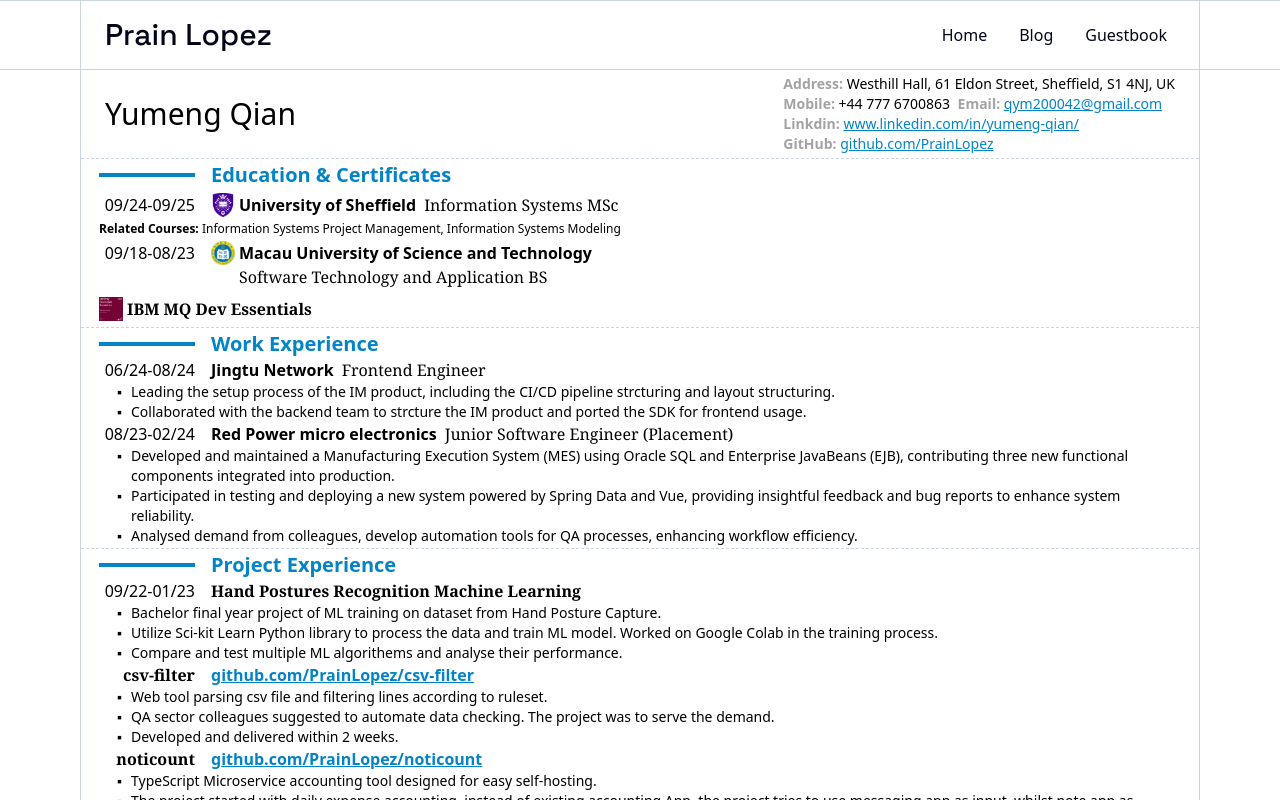
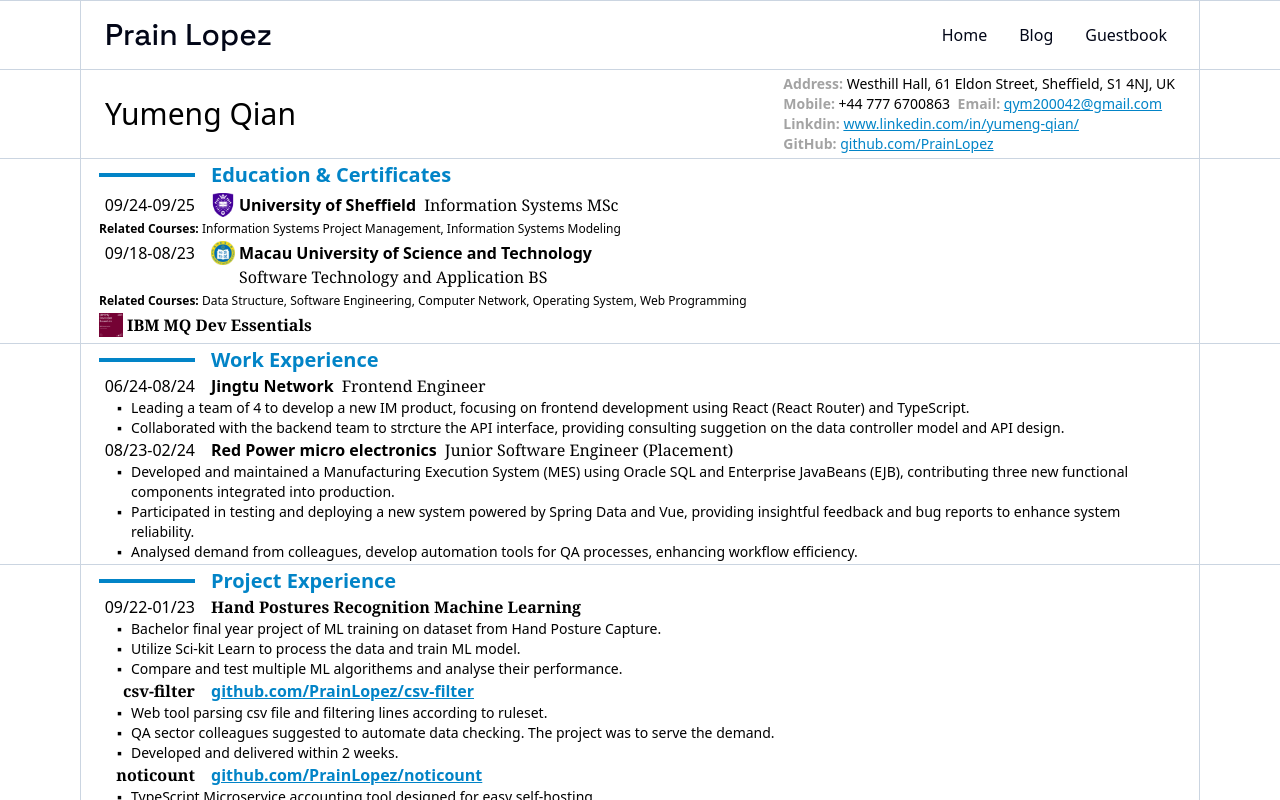
Before and after one commit to PrainLopez/prainfolio, a Next.js app: page /resume/en-gb in a window 1280 px wide. Shown: the top 800 px of the page. Built offline with nearby package versions, Linux system fonts and the light colour scheme.

Commit message:
restructure the frame sections

```diff
--- a/app/(public)/(resume)/resume/en-gb/page.tsx
+++ b/app/(public)/(resume)/resume/en-gb/page.tsx
@@ -3,8 +3,9 @@
 
 function EnResume() {
   return (
-    <section className="sections-xframe">
-      <div className="sections-yframe flex flex-row items-center justify-between border-dashed">
+    <>
+      <section className="sections-yframe">
+        <section className="sections-xframe flex flex-row items-center justify-between">
           <h1 className="mx-6 py-4 text-3xl font-medium">Yumeng Qian</h1>
           <ul className="mx-6 flex flex-col py-1 text-sm">
             <li>
@@ -18,7 +19,9 @@
                 Mobile:{" "}
               </span>
               +44 777 6700863{" "}
-            <span className="ml-1 font-semibold text-neutral-400">Email: </span>
+              <span className="ml-1 font-semibold text-neutral-400">
+                Email:{" "}
+              </span>
               <a className="cont-anchor" href="mailto:qym200042@gmail.com">
                 qym200042@gmail.com
               </a>
@@ -43,8 +46,10 @@
               </a>
             </li>
           </ul>
-      </div>
-      <div className="sections-yframe border-dashed p-0.5">
+        </section>
+      </section>
+      <section className="sections-yframe">
+        <section className="sections-xframe p-0.5">
           <h1 className={`cont-heading ${styles.heading} py-0`}>
             Education & Certificates
           </h1>
@@ -59,7 +64,9 @@
               className="mr-1 h-6 w-6"
             />
             <span className="font-semibold">University of Sheffield</span>
-          <span className="my-0 ml-2 font-serif">Information Systems MSc</span>
+            <span className="my-0 ml-2 font-serif">
+              Information Systems MSc
+            </span>
           </p>
           <ul className="cont-content">
             <li className="text-xs font-semibold">
@@ -88,6 +95,15 @@
               </span>
             </div>
           </p>
+          <ul className="cont-content">
+            <li className="text-xs font-semibold">
+              {"Related Courses: "}
+              <span className="font-normal">
+                Data Structure, Software Engineering, Computer Network,
+                Operating System, Web Programming
+              </span>
+            </li>
+          </ul>
           <div className="cont-content flex flex-row py-1 align-baseline">
             <Image
               src="/img/IBMMQDevEss_L2.png"
@@ -100,9 +116,10 @@
               IBM MQ Dev Essentials
             </span>
           </div>
-      </div>
-
-      <div className="sections-yframe border-dashed p-0.5">
+        </section>
+      </section>
+      <section className="sections-yframe">
+        <section className="sections-xframe p-0.5">
           <h1 className={`cont-heading ${styles.heading} py-0`}>
             Work Experience
           </h1>
@@ -114,12 +131,13 @@
           </p>
           <ul className="cont-content text-sm">
             <li className="cont-ulist">
-            Leading the setup process of the IM product, including the CI/CD
-            pipeline strcturing and layout structuring.
+              Leading a team of 4 to develop a new IM product, focusing on
+              frontend development using React (React Router) and TypeScript.
             </li>
             <li className="cont-ulist">
-            Collaborated with the backend team to strcture the IM product and
-            ported the SDK for frontend usage.
+              Collaborated with the backend team to strcture the API interface,
+              providing consulting suggetion on the data controller model and
+              API design.
             </li>
           </ul>
           <p className="cont-content flex flex-row align-baseline">
@@ -132,21 +150,23 @@
           <ul className="cont-content text-sm">
             <li className="cont-ulist">
               Developed and maintained a Manufacturing Execution System (MES)
-            using Oracle SQL and Enterprise JavaBeans (EJB), contributing three
-            new functional components integrated into production.
+              using Oracle SQL and Enterprise JavaBeans (EJB), contributing
+              three new functional components integrated into production.
             </li>
             <li className="cont-ulist">
-            Participated in testing and deploying a new system powered by Spring
-            Data and Vue, providing insightful feedback and bug reports to
-            enhance system reliability.
+              Participated in testing and deploying a new system powered by
+              Spring Data and Vue, providing insightful feedback and bug reports
+              to enhance system reliability.
             </li>
             <li className="cont-ulist">
               Analysed demand from colleagues, develop automation tools for QA
               processes, enhancing workflow efficiency.
             </li>
           </ul>
-      </div>
-      <div className="sections-yframe border-dashed p-0.5">
+        </section>
+      </section>
+      <section className="sections-yframe">
+        <section className="sections-xframe p-0.5">
           <h1 className={`cont-heading ${styles.heading} py-0`}>
             Project Experience
           </h1>
@@ -162,8 +182,7 @@
               Posture Capture.
             </li>
             <li className="cont-ulist">
-            Utilize Sci-kit Learn Python library to process the data and train
-            ML model. Worked on Google Colab in the training process.
+              Utilize Sci-kit Learn to process the data and train ML model.
             </li>
             <li className="cont-ulist">
               Compare and test multiple ML algorithems and analyse their
@@ -185,7 +204,8 @@
           </p>
           <ul className="cont-content text-sm">
             <li className="cont-ulist">
-            Web tool parsing csv file and filtering lines according to ruleset.
+              Web tool parsing csv file and filtering lines according to
+              ruleset.
             </li>
             <li className="cont-ulist">
               QA sector colleagues suggested to automate data checking. The
@@ -228,8 +248,10 @@
               </a>
             </li>
           </ul>
-      </div>
-      <div className="sections-yframe border-dashed p-0.5">
+        </section>
+      </section>
+      <section className="sections-yframe">
+        <section className="sections-xframe p-0.5">
           <h1 className={`cont-heading ${styles.heading} py-0`}>
             Professional Skills
           </h1>
@@ -237,12 +259,13 @@
             <li className="cont-ulist">
               <strong>Frontend: </strong>
               Proficient with React and Vue frameworks. Deep understanding of
-            JavaScript and its ecosystem. Have project experience with Next.js.
+              JavaScript and its ecosystem. Have project experience with
+              Next.js.
             </li>
             <li className="cont-ulist">
-            <strong>Programming Language: </strong>Have intermediate experience
-            with JavaScript, TypeScript, Java and Python. Have entry level
-            experience with C#, Go and Rust.
+              <strong>Programming Language: </strong>Have intermediate
+              experience with JavaScript, TypeScript, Java and Python. Have
+              entry level experience with C#, Go and Rust.
             </li>
             <li className="cont-ulist">
               <strong>Developer toolchain: </strong>
@@ -256,8 +279,9 @@
               ORM tools.
             </li>
           </ul>
-      </div>
         </section>
+      </section>
+    </>
   );
 }
 
--- a/app/(public)/(resume)/resume/layout.tsx
+++ b/app/(public)/(resume)/resume/layout.tsx
@@ -5,7 +5,7 @@
 }) {
   return (
     <>
-      <main id="resume" className="sections-yframe flex-grow">
+      <main id="resume" className="flex-grow">
         {children}
       </main>
       <footer id="footer" className="sections-yframe h-[70px]">
```
Lines whose indentation alone changed are shown as unchanged.
